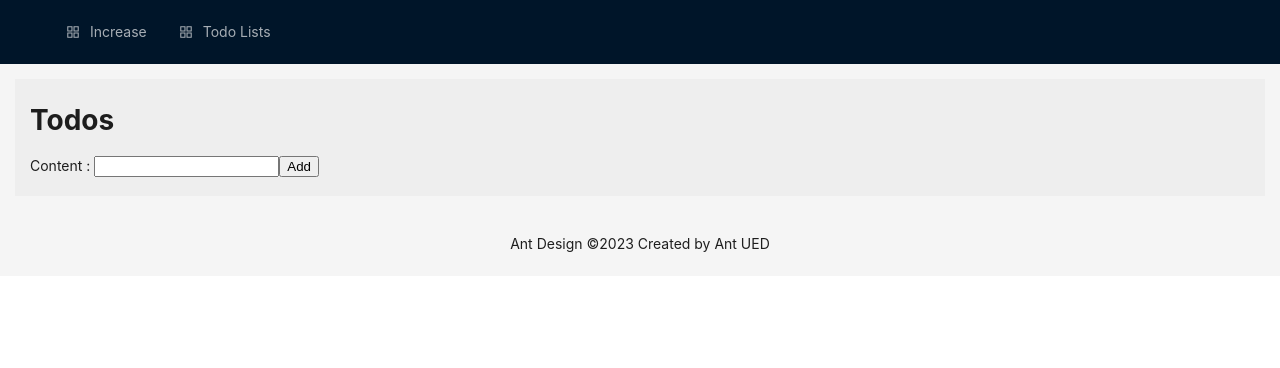
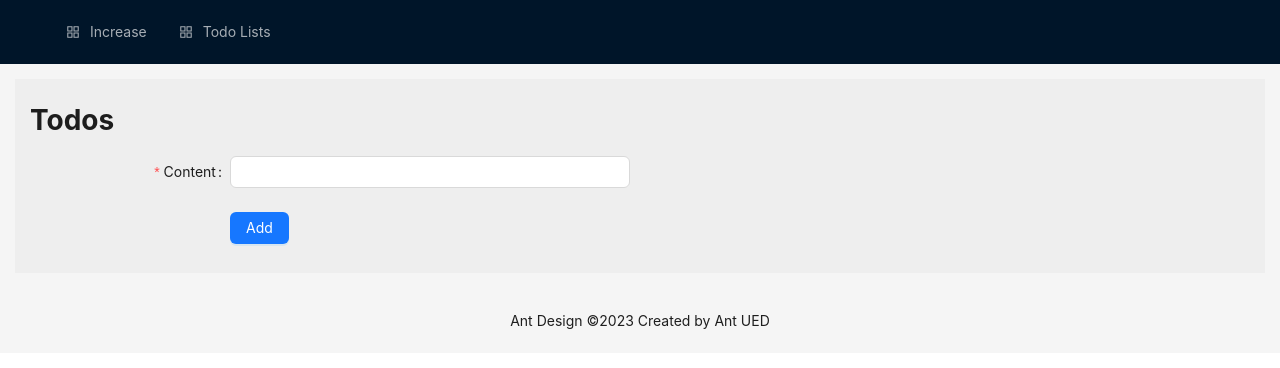
Before and after one commit to insidecom2/react-class-room, a React (Create React App) app: page /todos in a window 1280 px wide. Shown: the top 368 px of the page. Built offline with nearby package versions, Linux system fonts and the light colour scheme.

Commit message:
use Form

```diff
--- a/src/components/Todos/AddTodoList.jsx
+++ b/src/components/Todos/AddTodoList.jsx
@@ -1,38 +1,46 @@
 import { useState } from 'react';
+import { Button, Form, Input } from 'antd';
 
 const AddTodoList = (props) => {
     const { addTodo } = props;
     const [id, setId] = useState(1);
-    const [item, setItem] = useState(
-        {
-            id: id,
-            content: ''
-        }
-    );
-
-    const onChangeHandel = (e) => {
-        const content = e.target.value;
-        setItem({ ...item, content: content })
-    }
 
     const onAddHandel = async (itemAdd) => {
+        itemAdd = { ...itemAdd, id: id }
         await addTodo(itemAdd)
         setNewItem();
     }
 
     const setNewItem = () => {
         const plusId = id + 1;
-        setItem({
-            id: plusId,
-            content: ''
-        })
         setId(plusId)
     }
 
 
     return <>
-        Content :  <input type='text' value={item.content} onChange={(e) => onChangeHandel(e)} />
-        <button type='button' onClick={() => onAddHandel(item)}>Add</button>
+        <Form
+            name="basic"
+            labelCol={{ span: 8 }}
+            wrapperCol={{ span: 16 }}
+            style={{ maxWidth: 600 }}
+            initialValues={{ remember: true }}
+            onFinish={onAddHandel}
+            autoComplete="off"
+        >
+            <Form.Item
+                label="Content"
+                name="content"
+                rules={[{ required: true, message: 'Please input your content!' }]}
+            >
+                <Input />
+            </Form.Item>
+
+            <Form.Item wrapperCol={{ offset: 8, span: 16 }}>
+                <Button type="primary" htmlType="submit">
+                    Add
+                </Button>
+            </Form.Item>
+        </Form>
     </>
 }
 
```
Also changed, not shown: src/routes/Router.js (+1 -6 lines).
